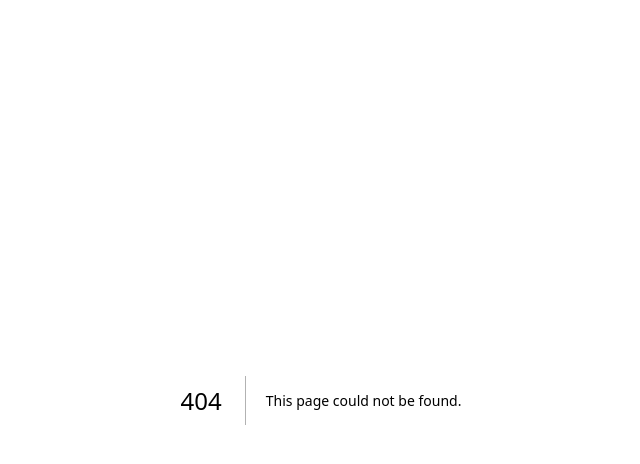
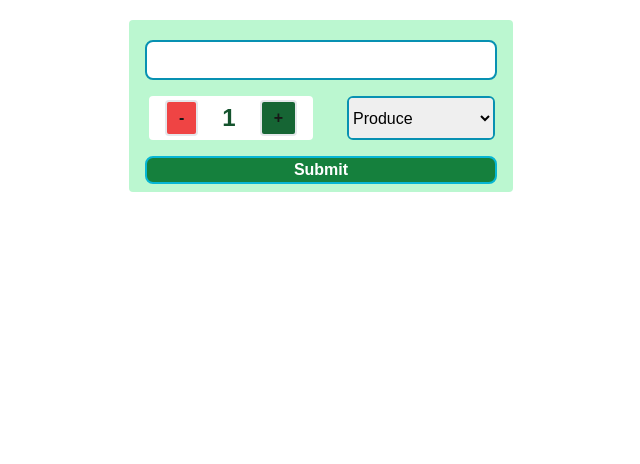
Before and after one commit to markusluisflores/cprg306-assignments, a Next.js app: page /week-5 in a window 1280 px wide. Before the commit this address had no page. Shown: the top 464 px of the page, without its empty margins (319-959 px from the left). Built offline with nearby package versions, Linux system fonts and the light colour scheme.

Commit message:
Week 5 Assignment changes

```diff
--- a/app/page.js
+++ b/app/page.js
@@ -9,6 +9,7 @@ export default function Home() {
           <li><Link href="./week-2" className="underline text-cyan-600 hover:text-cyan-300">Week 2 Assignment</Link></li>
           <li><Link href="./week-3" className="underline text-cyan-600 hover:text-cyan-300">Week 3 Assignment</Link></li>
           <li><Link href="./week-4" className="underline text-cyan-600 hover:text-cyan-300">Week 4 Assignment</Link></li>
+          <li><Link href="./week-5" className="underline text-cyan-600 hover:text-cyan-300">Week 5 Assignment</Link></li>
         </ul>
       </div>
     </main>
--- /dev/null
+++ b/app/week-5/new-item.js
@@ -0,0 +1,128 @@
+"use client"
+
+import { useState } from "react";
+
+export default function NewItem() {
+
+    const [quantity, setQuantity] = useState(1);
+    const [name, setName] = useState("")
+    const [category, setCategory] = useState("produce")
+
+    const increment = () => {
+        if (quantity < 20) {
+            setQuantity(quantity + 1);
+        }
+    }
+
+    const decrement = () => {
+        if (quantity > 1) {
+            setQuantity(quantity - 1);
+        }
+    }
+
+    const handleNameChange = (event) => setName(event.target.value)
+    const handleCategoryChange = (event) => setCategory(event.target.value)
+
+    const handleSubmit = (event) => {
+        event.preventDefault();
+
+        const item = {
+            itemName: name,
+            itemQuantity: quantity,
+            itemCategory: category,
+        }
+
+        alert(`Added item: ${item.itemName}, quantity: ${item.itemQuantity}, category: ${item.itemCategory}`);
+
+        setName("");
+        setQuantity(1);
+        setCategory("produce");
+    }
+
+    let activeButton = "self-center py-1 px-3 py-1 border-2 rounded bg-green-800 font-semibold hover:bg-green-700 cursor-pointer active:bg-green-500"
+
+    let disabledButton = "self-center py-1 px-3 py-1 border-2 rounded bg-red-500 font-semibold hover:cursor-default"
+
+    return (
+        <form onSubmit={handleSubmit} className="bg-green-200 grid grid-cols-2 gap-4 max-w-sm flex-1 mt-5 rounded">
+            <div className="mt-5 col-span-2 flex justify-center">
+                <input
+                    type="text"
+                    onChange={handleNameChange}
+                    value={name}
+                    className="
+                        w-11/12
+                        h-10
+                        mx-2
+                        p-2
+                        border-2
+                        border-cyan-600
+                        rounded-lg
+                        text-black
+                    "
+                />
+            </div>
+            <div className="flex justify-center bg-white ml-5 rounded">
+                <div
+                    onClick={decrement}
+                    className={quantity <= 1 ? disabledButton : activeButton}
+                >
+                    -
+                </div>
+                <div
+                    className="
+                            px-6
+                            self-center
+                            text-green-900
+                            text-2xl
+                            font-semibold
+                        "
+                >
+                    {quantity}
+                </div>
+                <div
+                    onClick={increment}
+                    className={quantity >= 20 ? disabledButton : activeButton}
+                >
+                    +
+                </div>
+            </div>
+            <div className="flex justify-center">
+                <div className="border-cyan-600 border-2 rounded-md">
+                    <select
+                        value={category}
+                        onChange={handleCategoryChange}
+                        className="text-black h-10 w-36 rounded self-cente"
+                    >
+                        <option disabled value="">Category</option>
+                        <option value="produce">Produce</option>
+                        <option value="dairy">Dairy</option>
+                        <option value="bakery">Bakery</option>
+                        <option value="meat">Meat</option>
+                        <option value="frozen foods">Frozen Foods</option>
+                        <option value="canned goods">Canned Goods</option>
+                        <option value="dry goods">Dry Goods</option>
+                        <option value="beverages">Beverages</option>
+                        <option value="snacks">Snacks</option>
+                        <option value="household">Household</option>
+                        <option value="other">Other</option>
+                    </select>
+                </div>
+            </div>
+            <div className="col-span-2 flex justify-center">
+                <button
+                    className="
+                        w-11/12 border-2
+                        bg-green-700
+                        border-cyan-500
+                        text-white rounded-lg
+                        mb-2
+                        font-semibold
+                        hover:bg-green-600
+                        active:bg-green-400
+                    "
+                >Submit</button>
+            </div>
+        </form>
+    );
+}
--- /dev/null
+++ b/app/week-5/page.js
@@ -0,0 +1,9 @@
+import NewItem from "./new-item";
+
+export default function Page() {
+    return (
+        <main className="flex justify-center">
+            <NewItem />
+        </main>
+    );
+}
```
